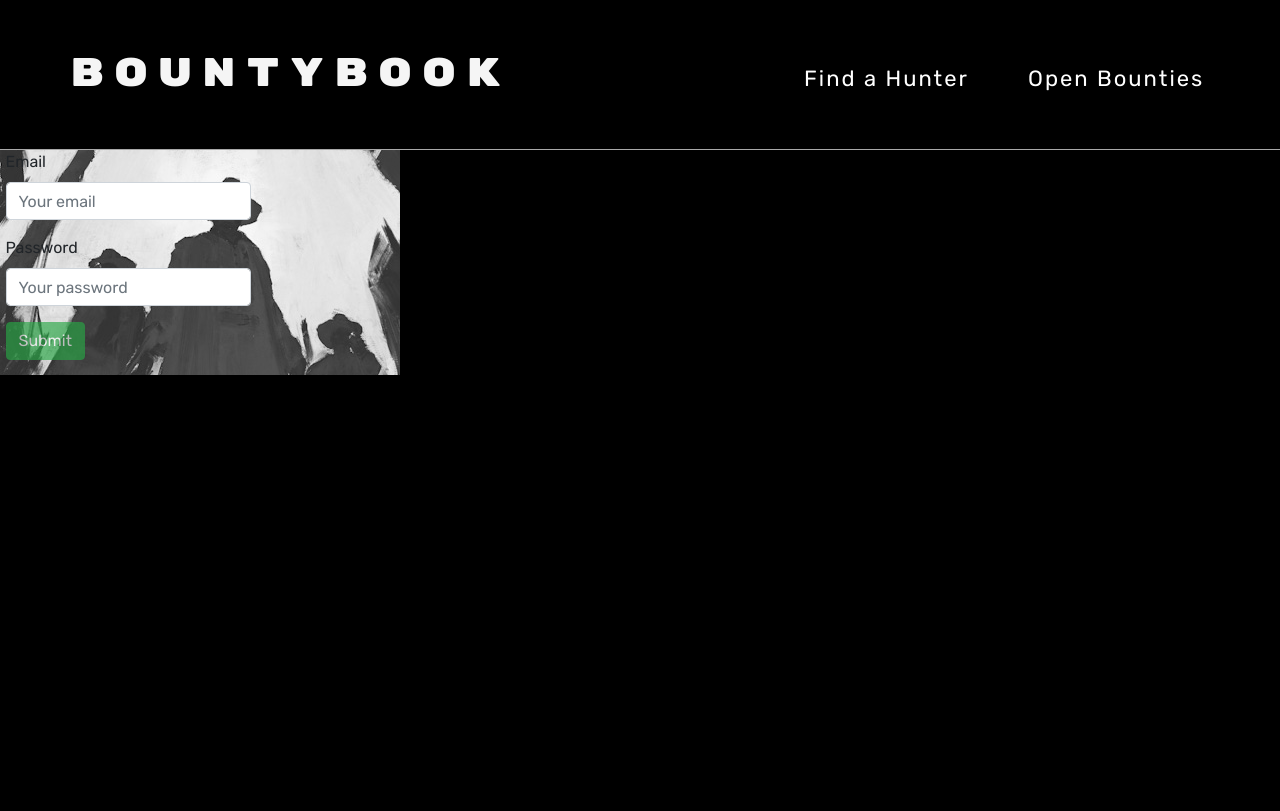
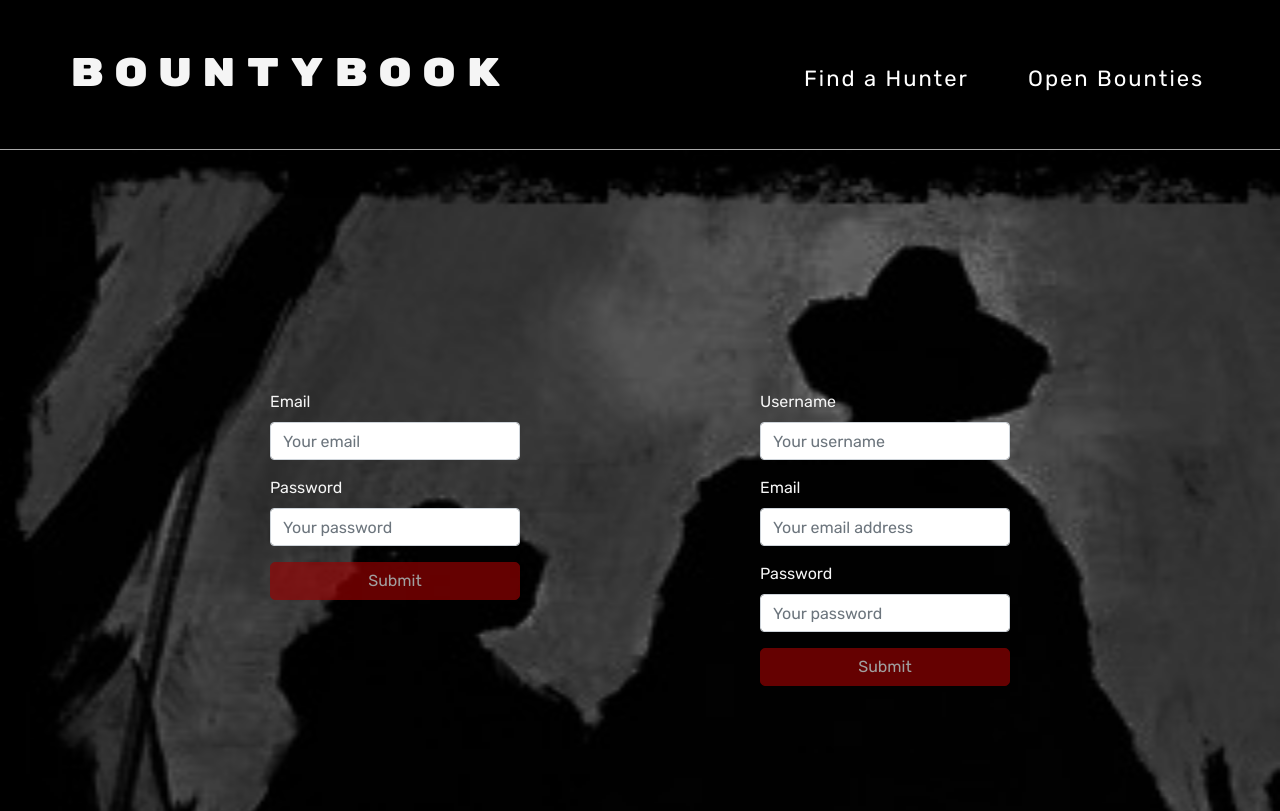
Before and after one commit to Atticus-Robinson/Bounty_Book, a React (Create React App) app in the folder client/: page / in a window 1280 px wide. Shown: the top 811 px of the page. Built offline with nearby package versions, Linux system fonts and the light colour scheme.

Commit message:
restructured homepage

```diff
--- a/client/src/components/HomePage.js
+++ b/client/src/components/HomePage.js
@@ -1,11 +1,13 @@
 import React from "react";
 // import Hero from "../images/bountyHunter.jpg";
 import LoginForm from './LoginForm.js';
+import SignupForm from './SignupForm.js';
 
 const HomePage = () => {
   return (
     <div className="content-window">
       <LoginForm />
+      <SignupForm />
 
 
 
--- a/client/src/components/LoginForm.js
+++ b/client/src/components/LoginForm.js
@@ -49,7 +49,7 @@ const LoginForm = () => {
 
   return (
     <div className="login-form">
-      <Form noValidate validated={validated} onSubmit={handleFormSubmit}>
+      <Form className= "form" noValidate validated={validated} onSubmit={handleFormSubmit}>
         <Alert dismissible onClose={() => setShowAlert(false)} show={showAlert} variant='danger'>
           Something went wrong with your login credentials!
         </Alert>
@@ -78,12 +78,12 @@ const LoginForm = () => {
           />
           <Form.Control.Feedback type='invalid'>Password is required!</Form.Control.Feedback>
         </Form.Group>
-        <Button
+        <button
           disabled={!(userFormData.email && userFormData.password)}
           type='submit'
-          variant='success'>
+          className='btn'>
           Submit
-        </Button>
+        </button>
       </Form>
     </div>
   );
--- a/client/src/components/SignupForm.js
+++ b/client/src/components/SignupForm.js
@@ -1,12 +1,16 @@
-import React, { useState } from 'react';
-import { Form, Button, Alert } from 'react-bootstrap';
+import React, { useState } from "react";
+import { Form, Button, Alert } from "react-bootstrap";
 
-import { createUser } from '../utils/API';
-import Auth from '../utils/auth';
+import { createUser } from "../utils/API";
+import Auth from "../utils/auth";
 
 const SignupForm = () => {
   // set initial form state
-  const [userFormData, setUserFormData] = useState({ username: '', email: '', password: '' });
+  const [userFormData, setUserFormData] = useState({
+    username: "",
+    email: "",
+    password: "",
+  });
   // set state for form validation
   const [validated] = useState(false);
   // set state for alert
@@ -31,7 +35,7 @@ const SignupForm = () => {
       const response = await createUser(userFormData);
 
       if (!response.ok) {
-        throw new Error('something went wrong!');
+        throw new Error("something went wrong!");
       }
 
       const { token, user } = await response.json();
@@ -43,67 +47,85 @@ const SignupForm = () => {
     }
 
     setUserFormData({
-      username: '',
-      email: '',
-      password: '',
+      username: "",
+      email: "",
+      password: "",
     });
   };
 
   return (
-    <>
+    <div className="signup-form">
       {/* This is needed for the validation functionality above */}
       <Form noValidate validated={validated} onSubmit={handleFormSubmit}>
         {/* show alert if server response is bad */}
-        <Alert dismissible onClose={() => setShowAlert(false)} show={showAlert} variant='danger'>
+        <Alert
+          dismissible
+          onClose={() => setShowAlert(false)}
+          show={showAlert}
+          variant="danger"
+        >
           Something went wrong with your signup!
         </Alert>
 
         <Form.Group>
-          <Form.Label htmlFor='username'>Username</Form.Label>
+          <Form.Label htmlFor="username">Username</Form.Label>
           <Form.Control
-            type='text'
-            placeholder='Your username'
-            name='username'
+            type="text"
+            placeholder="Your username"
+            name="username"
             onChange={handleInputChange}
             value={userFormData.username}
             required
           />
-          <Form.Control.Feedback type='invalid'>Username is required!</Form.Control.Feedback>
+          <Form.Control.Feedback type="invalid">
+            Username is required!
+          </Form.Control.Feedback>
         </Form.Group>
 
         <Form.Group>
-          <Form.Label htmlFor='email'>Email</Form.Label>
+          <Form.Label htmlFor="email">Email</Form.Label>
           <Form.Control
-            type='email'
-            placeholder='Your email address'
-            name='email'
+            type="email"
+            placeholder="Your email address"
+            name="email"
             onChange={handleInputChange}
             value={userFormData.email}
             required
           />
-          <Form.Control.Feedback type='invalid'>Email is required!</Form.Control.Feedback>
+          <Form.Control.Feedback type="invalid">
+            Email is required!
+          </Form.Control.Feedback>
         </Form.Group>
 
         <Form.Group>
-          <Form.Label htmlFor='password'>Password</Form.Label>
+          <Form.Label htmlFor="password">Password</Form.Label>
           <Form.Control
-            type='password'
-            placeholder='Your password'
-            name='password'
+            type="password"
+            placeholder="Your password"
+            name="password"
             onChange={handleInputChange}
             value={userFormData.password}
             required
           />
-          <Form.Control.Feedback type='invalid'>Password is required!</Form.Control.Feedback>
+          <Form.Control.Feedback type="invalid">
+            Password is required!
+          </Form.Control.Feedback>
         </Form.Group>
-        <Button
-          disabled={!(userFormData.username && userFormData.email && userFormData.password)}
-          type='submit'
-          variant='success'>
+        <button
+          disabled={
+            !(
+              userFormData.username &&
+              userFormData.email &&
+              userFormData.password
+            )
+          }
+          type="submit"
+          className="btn"
+        >
           Submit
-        </Button>
+        </button>
       </Form>
-    </>
+    </div>
   );
 };
 
--- a/client/src/index.css
+++ b/client/src/index.css
@@ -5,6 +5,7 @@
 body, html {
   font-family: 'Rubik', sans-serif;
   margin: 0;
+  color: #000;
 }
 
 
@@ -89,56 +90,42 @@ body, html {
 /* __________________________________________HOME______________________________________________ */
 
 .content-window {
-  display: block;
-  position: relative;
-  width: 100vw;
-  height: 100vh;
-
-  /* flex-direction: column;
+  display: flex;
   justify-content: center;
-  min-height: 100vh;
-
-  background-repeat: no-repeat;
-  background-size: 1200px ;
-  background-position: center;
-  opacity: 10%;
-  margin: 0; */
-}
-.content-window::before {
-  content:"";
+  align-items: center;
+  padding: 40px;
+  background-color: black;
   background-image:url('./images/bountyHunter.jpg');
   background-repeat: no-repeat;
-  background-color: #000;;
-  /* opacity: 50%; */
-  position: absolute;
-  top:0;
-  bottom:0;
-  right:0;
-  left:0;
-  width:auto;
-  height:auto;
-  z-index: -3;
+  background-size: 1600px 800px;
+  height: 100vh;
 }
-
-
-/* .hero {
-  display: flex;
-  flex-direction: column;
-  justify-content: center;
-  align-items: center;
-  padding: 80px;
-  width: 100%;
-  opacity: 10%;
-} */
 
 /* ________________________________________Login Form_________________________________________ */
 
-.login-form {
+.login-form, .signup-form {
   display: flex;
   justify-content: space-around;
-  width: 20%;
-  overflow: hidden;
-  margin: 0;
+  color: whitesmoke;
+  height: 50%;
+  padding: 20px 20px;
+  margin: 100px;
+
+}
+
+.btn {
+  color: whitesmoke;
+  background: #9b0101;
+  width: 250px;
+  border: 1px solid #9b0101;
+  border-radius: 5px;
+}
+
+.btn:hover {
+  color: white;
+  background: #cf3636;
+  transition: .4s;
+  font-size: 18px
 }
 
 /* ___________________________________________FOOTER___________________________________________*/
```
Also changed, not shown: client/src/images/bountyHunter.jpg.
